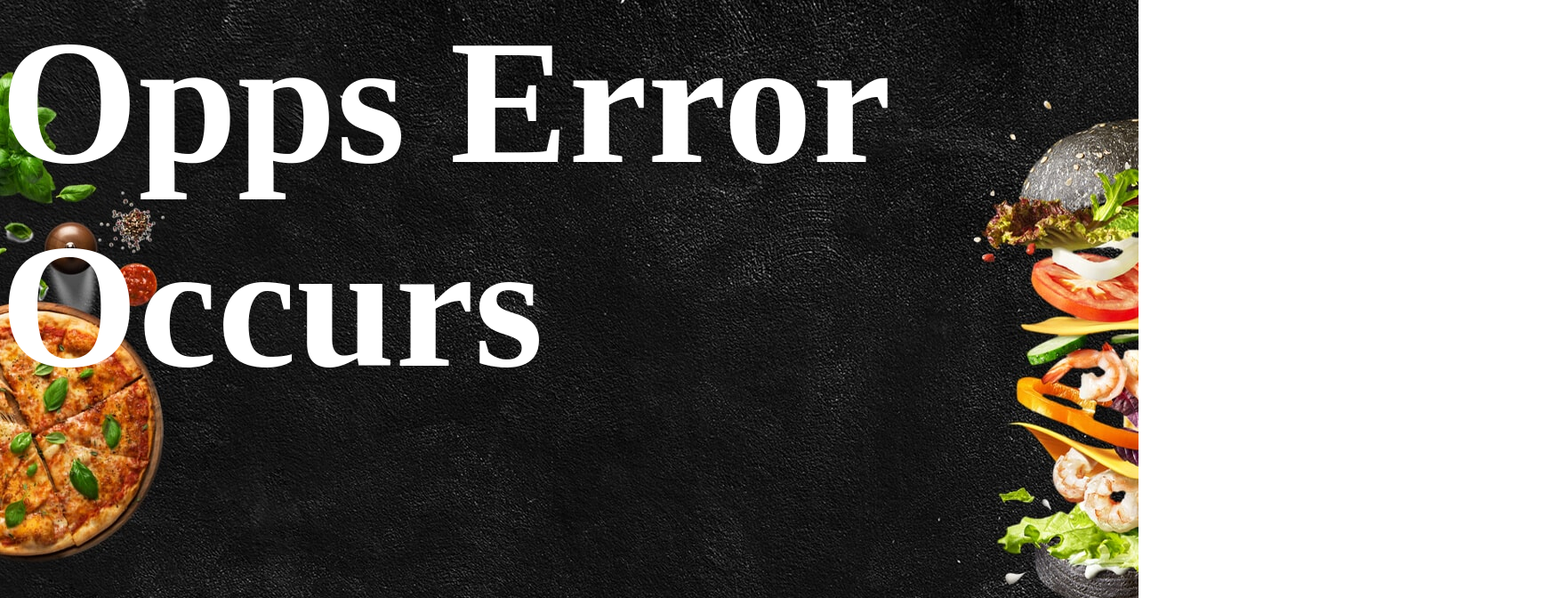
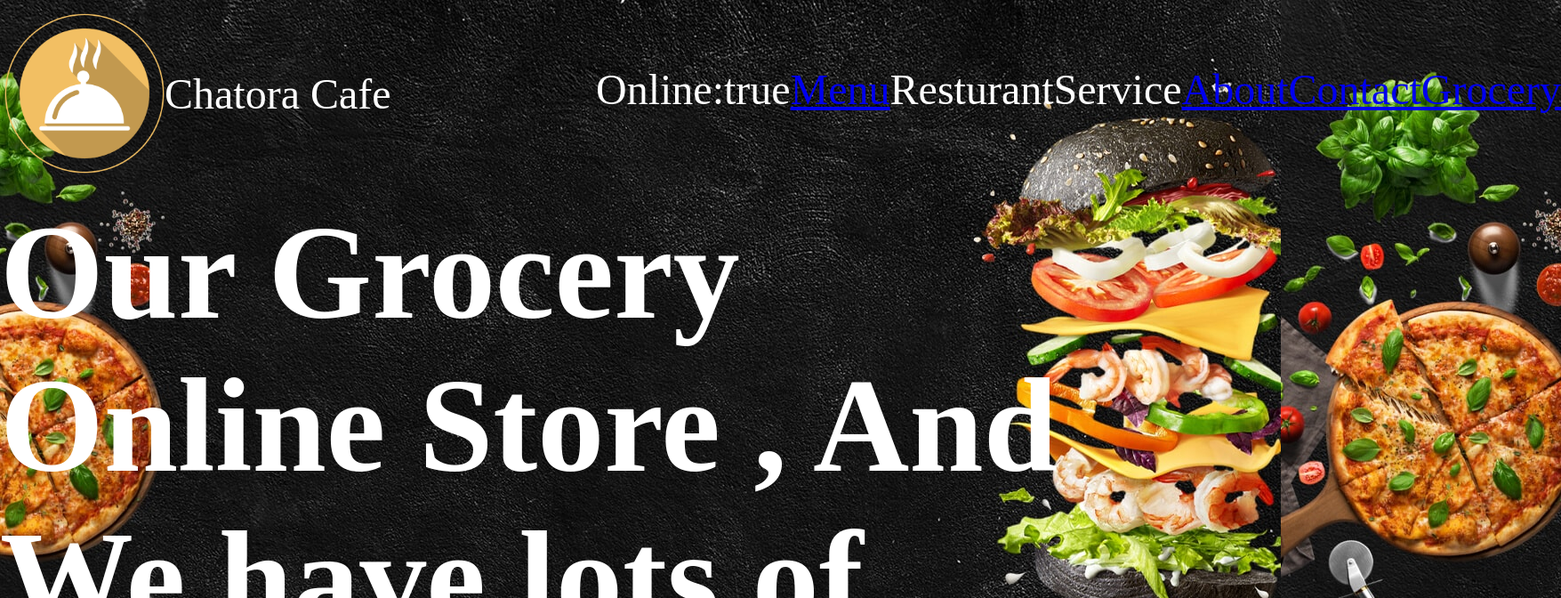
Before and after one commit to SamridhG/FoodAppReact_Testing, a React (Vite) app: page /grocery in a window 1280 px wide. Before the commit this address had no page. Shown: the top 672 px of the page at 89% size, 1755 px wide, since content can reach past the window. Built offline with nearby package versions, Linux system fonts and the light colour scheme.

Commit message:
#Class Component #lazyLoading

```diff
--- a/src/App.js
+++ b/src/App.js
@@ -1,4 +1,4 @@
-import React from "react";
+import React, { Suspense, lazy } from "react";
 import ReactDom from 'react-dom/client'
 import MeghnaFood from '../texture/MeghnaFood.jpg'
 import CardConatainer from "./components/CardConatainer";
@@ -9,6 +9,8 @@ import About from "./components/About";
 import ContactUs from "./components/ContactUs";
 import Error from "./components/Error";
 import ResturantMenu from "./components/RestaurantMenu";
+// import Grocery from "./components/Grocery";
+const Grocery = lazy(()=>import("./components/Grocery"))
 const AppLayout=()=>{
      console.log("A State");
     return (
@@ -61,6 +63,10 @@ const appRouter=createBrowserRouter([
             {
                 path:'/resturant/:resId',
                 element:<ResturantMenu/>,
+            },
+            {
+                path:'/grocery',
+                element:<Suspense fallback={<h1>Loading UI</h1>}><Grocery /></Suspense>,
             }
 
      ],
--- a/src/components/CardConatainer.js
+++ b/src/components/CardConatainer.js
@@ -2,6 +2,7 @@ import list from '../json/fooditem.json'
 import { useState , useEffect} from 'react'
 import { Link } from 'react-router-dom'
 import Shimmer from './Shimmer'
+import useOnlineStatus from '../utility/useOnlineStatus'
 const Card=(details)=>{
     const item=details.food
     let img=item.info.cloudinaryImageId
@@ -24,10 +25,10 @@ const CardConatainer=(props)=>{
     const [listitem,setlistitem]=useState([])
     const [filteritem,setfilteritem]=useState([])
     const [searchval,setsearchval]=useState("")
-    console.log("Rerender")
+    console.log("Card Conatiner Rerender")
     useEffect(()=>{
         fetchData();
-        // console.log("Use Effect Called")
+        // console.log("=======>Use Effect Called")
     },[])
    const fetchData=async ()=>{
     try {
@@ -42,6 +43,8 @@ const CardConatainer=(props)=>{
     }
 
    }
+   const status=useOnlineStatus()
+   if(status==false)return (<Shimmer></Shimmer>)
    if(filteritem.length ==0){
     return <Shimmer/>
    }
@@ -50,7 +53,7 @@ const CardConatainer=(props)=>{
         <div className='additional-feature'>
          <button className='top-rated' onClick={
             ()=>{
-                console.log("Card Conatiner Parent ")
+                // console.log("Card Conatiner Parent ")
                 // const filterOut =()=>{
                    console.log("state",state)
                    state=!state;
--- /dev/null
+++ b/src/components/Grocery.js
@@ -0,0 +1,6 @@
+const Grocery=()=>{
+    return (<div className="error">
+        <h2>Our Grocery Online Store , And We have lots of Component inside this Page</h2>
+    </div>)
+}
+export default Grocery;
--- a/src/components/HeaderParent.js
+++ b/src/components/HeaderParent.js
@@ -1,4 +1,5 @@
 import { Link } from "react-router-dom"
+import useOnlineStatus from "../utility/useOnlineStatus"
 const Logo=()=>{
     return(
         <div className="logo-container">
@@ -8,14 +9,18 @@ const Logo=()=>{
     )
 }
 const NavBar=()=>{
+    const status=useOnlineStatus();
+    console.log("Status:",status)
     return (
         <div className="nav-bar">
             <ul className="nav-option">
+                <li>Online:{status.toString()}</li>
                 <li><Link to="/">Menu</Link></li>
                 <li>Resturant</li>
                 <li>Service</li>
                 <li><Link to="/about">About</Link></li>
                 <li><Link to="/contact">Contact</Link></li>
+                <li><Link to="/grocery">Grocery</Link></li>
             </ul>
         </div>
     )
--- a/src/components/RestaurantMenu.js
+++ b/src/components/RestaurantMenu.js
@@ -2,23 +2,13 @@ import { useParams } from "react-router-dom";
 import { useState,useEffect } from "react";
 import { URL } from "../constants/constant";
 import Shimmer from "./Shimmer";
+import useRestaurentMenu from "../utility/useRestaurentMenu";
 const ResturantMenu=()=>{
+    console.log("MENU CARD INVOKED")
     const params=useParams()
-    const [RestaurantMenuData,setRestaurantMenuData]=useState(null)
-    // console.log("Parameters",params)
-    const fetchData=async ()=>{
-         try {
-            const data=await fetch(URL.RESTURANTDATA+`${params.resId}`+URL.BACK)
-            const json=await data.json()
-            console.log("DATA==>",json)
-            setRestaurantMenuData(json)
-         } catch (error) {
-            console.log("Error We Get",error)
-         }
-    }
-    useEffect(()=>{
-         fetchData()
-    },[])
+    const RestaurantMenuData=useRestaurentMenu(params)
+    console.log("Menu Data",RestaurantMenuData)
+
     if(RestaurantMenuData==null){
         return <Shimmer/>
     }
--- /dev/null
+++ b/src/utility/useOnlineStatus.js
@@ -0,0 +1,14 @@
+import { useState,useEffect } from "react";
+const useOnlineStatus =()=>{
+    const [status,setstatus]=useState(true);
+    useEffect(()=>{
+        window.addEventListener('online',()=>{
+            setstatus(true);
+        })
+        window.addEventListener('offline',()=>{
+            setstatus(false);
+        })
+    },[])
+    return status
+}
+export default useOnlineStatus;
--- /dev/null
+++ b/src/utility/useRestaurentMenu.js
@@ -0,0 +1,24 @@
+import { useState,useEffect } from "react"
+import { URL } from "../constants/constant"
+const useRestaurentMenu=(params)=>{
+    const [RestaurantMenuData,setRestaurantMenuData]=useState(null)
+     console.log("Parameters",params)
+    const fetchData=async ()=>{
+         try {
+            const data=await fetch(URL.RESTURANTDATA+`${params.resId}`+URL.BACK)
+            const json=await data.json()
+            console.log("DATA==>",json)
+            setRestaurantMenuData(json)
+         } catch (error) {
+            console.log("Error We Get",error)
+         }
+    }
+    useEffect(()=>{
+         fetchData()
+         return ()=>{
+            console.log("unmount")
+         }
+    },[])
+    return RestaurantMenuData;
+}
+export default useRestaurentMenu;
```
